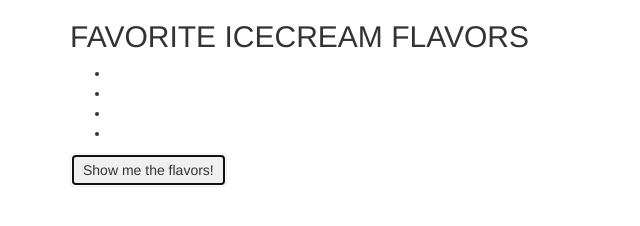
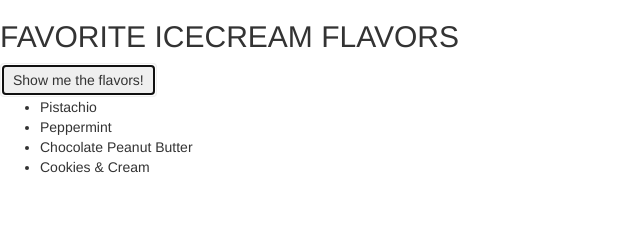
Before and after one commit to WiseFool92/ice-cream, a plain HTML site: page index.html in a window 1280 px wide. Both pictures are taken after a click on the button "Show me the flavors!". Shown: the whole page, without its empty margins (0-640 px from the left). Drawn offline with Linux system fonts and the light colour scheme.

Commit message:
tell the user wht flavors are avaliable

```diff
--- a/index.html
+++ b/index.html
@@ -9,18 +9,12 @@
 </head>
 <body>
 
-  <div class="container">
+  <div clasus="container">
     <form id="flavor">
   <h2>FAVORITE ICECREAM FLAVORS</h2>
-    <ul>
-      <li id="flavor1"></li>
-      <li id="flavor2"></li>
-      <li id="flavor3"></li>
-      <li id="flavor4"></li>
-    </ul>
-
     <button id="submit" class="btn">Show me the flavors!</button>
     </form>
   </div>
+  <ul class="output"></ul>
 </body>
 </html>
--- a/js/scripts.js
+++ b/js/scripts.js
@@ -1,9 +1,20 @@
 $(document).ready(function() {
   $("form#flavor").submit(function(event){
     event.preventDefault();
-    var flavors = ['Pistachio', 'Peppermint', 'Chocolate Peanut Butter', 'Cookies & Cream']
-    flavors.forEach(function(flavors) {
-      console.log(flavors)
+    var flavors = ['Pistachio', 'Peppermint', 'Chocolate Peanut Butter', 'Cookies & Cream'];
+    flavors.forEach(function(flavor) {
+      $('.output').append("<li>" + flavor + "</li>")
+
+      //$(flavors).show();
+      //return(flavors);
+      //alert('My favorite flavor of icecream is' + " " + flavors);
+      //var flavors = $("flavors#" + flavor).val();
+      //$("." + flavor).text(flavors);
+      //console.log(flavors)
+      //$("#Pistachio", "Peppermint").text(flavors[0, 1, 2, 3])
+      //console.log(flavors)
+      //$("#input").text(flavors[0, 1, 2, 3]);
+
     });
   });
 });
```
